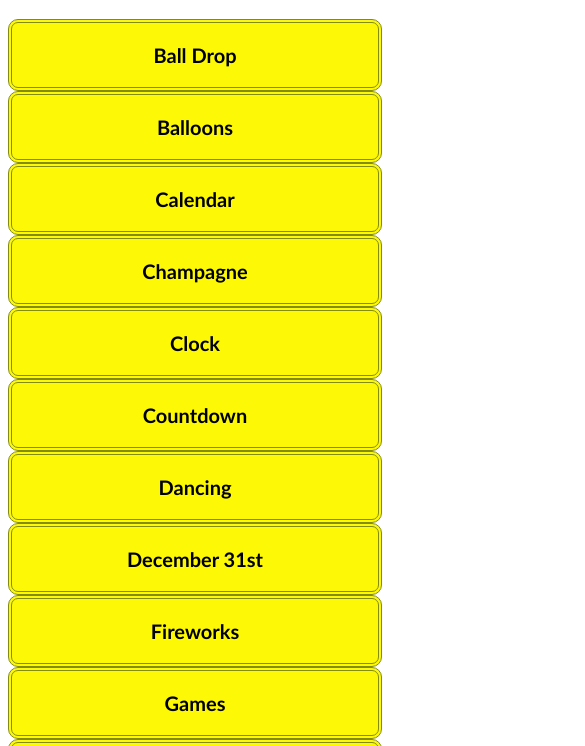
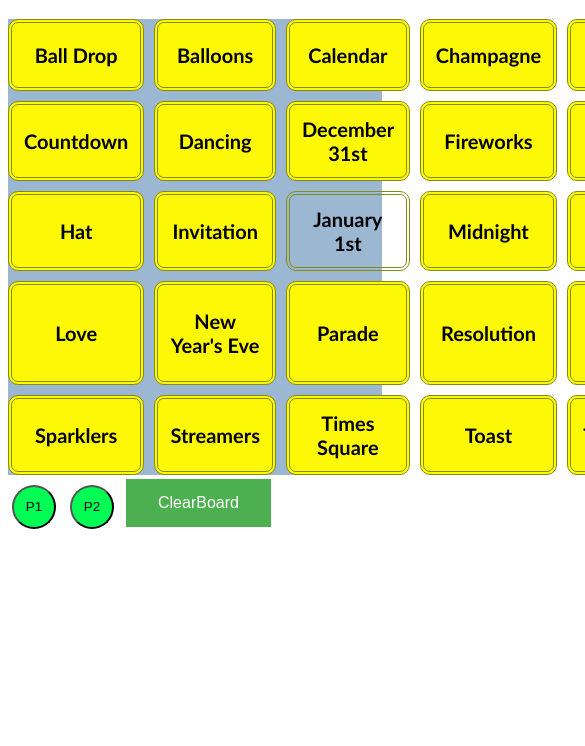
Before and after one commit to chakravartyharish/bingoGame, a React app: page / in a window 390 px wide. Shown: the part 98-844 px from the top of the page, 585 px wide, since content can reach past the window. Built offline with nearby package versions, Linux system fonts and the light colour scheme.

Commit message:
App bingoGame

```diff
--- a/src/styles.css
+++ b/src/styles.css
@@ -73,12 +73,24 @@ style={{
 }
 
 /* Grid changes again on larger screens */
-@media screen and (min-width: 700px) {
+@media screen and (min-width: 500px) {
   .blocContainer {
     display: grid;
     grid-gap: 10px;
+    /* grid-template-columns: 4em 4em 4em 4em 4em 1fr 1fr 1fr 1fr 1fr; */
     grid-template-columns: repeat(5, 1fr);
     /* grid-template-columns: repeat(auto-fit, minmax(300px, 1fr)); */
     background-color: rgb(156, 183, 210);
   }
 }
+
+@media screen and (max-width: 499px) {
+  .blocContainer {
+    display: grid;
+    grid-gap: 10px;
+    /* grid-template-columns: 4em 4em 4em 4em 4em 1fr 1fr 1fr 1fr 1fr; */
+    grid-template-columns: repeat(5, 1fr);
+    /* grid-template-columns: repeat(auto-fit, minmax(300px, 1fr)); */
+    background-color: rgb(156, 183, 210);
+  }
+}
```
Also changed, not shown: build/asset-manifest.json, build/index.html, 4 other files.
